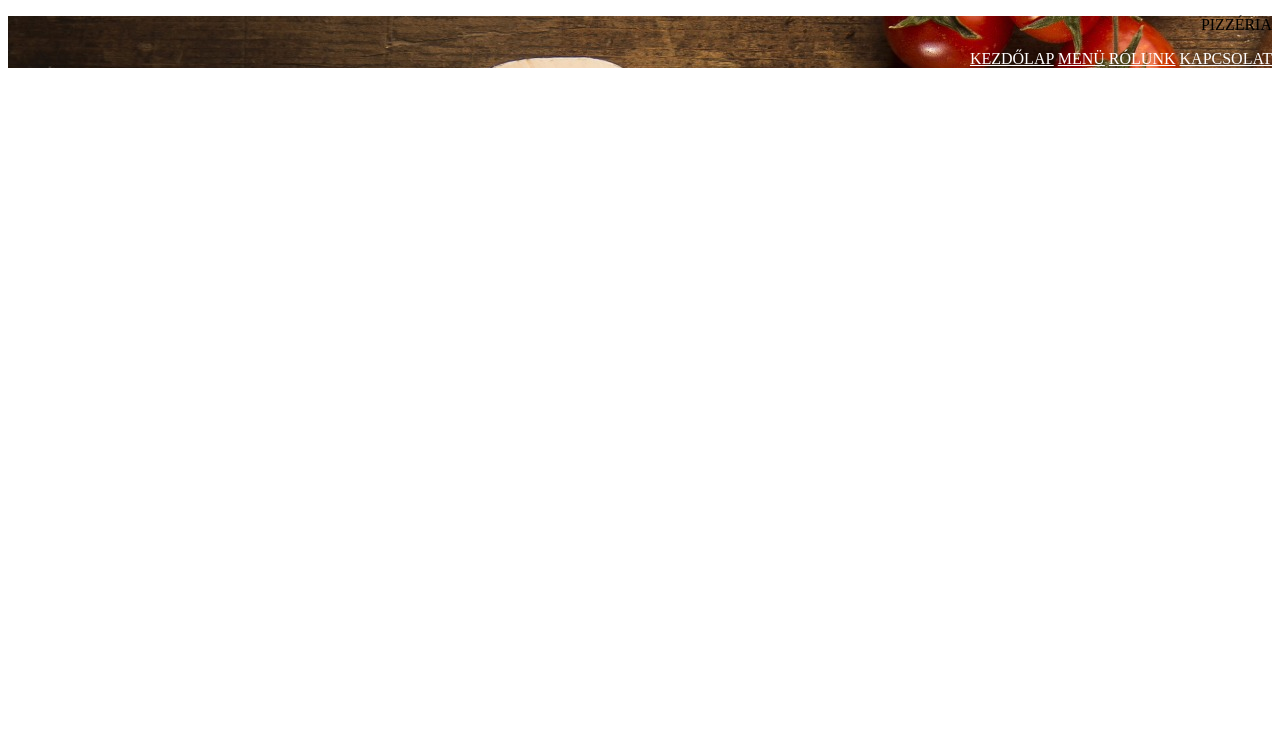
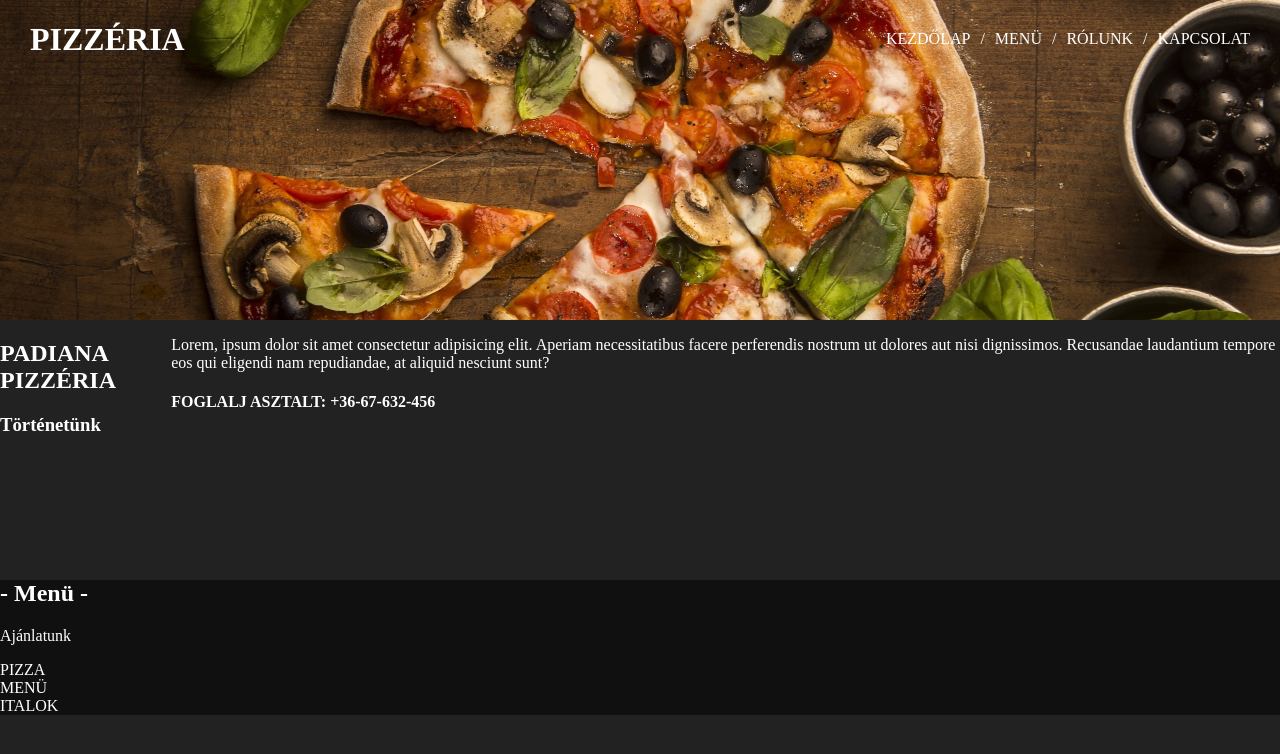
Before and after one commit to chenmester/pizza_weboldal, a plain HTML site: page index.html in a window 1280 px wide. Drawn offline with Linux system fonts and the light colour scheme.

Commit message:
2.ora folytatas nav,tartalom, menu resz a htmlben

```diff
--- a/index.html
+++ b/index.html
@@ -8,15 +8,40 @@
 </head>
 <body>
     <div class="container">
-        <div class="nav">
-            <p>PIZZÉRIA</p>
+        <div class="header">
+        <div class="ball">
+            <h1>PIZZÉRIA</h1>
+        </div>
+        <div class="jobb">
             <a href="#">KEZDŐLAP</a>
+            /
             <a href="#">MENÜ</a>
+            /
             <a href="#">RÓLUNK</a>
+            /
             <a href="#">KAPCSOLAT</a>
         </div>
-        <div class="tartalom"></div>
-        <div class="menu"></div>
+        </div>
+        <div class="tartalom">
+            <div class="ball-tartalom">
+                <h2>PADIANA PIZZÉRIA</h2>
+                <h3>Történetünk</h3>
+            </div>
+            <div class="jobb-tartalom">
+                <p>Lorem, ipsum dolor sit amet consectetur adipisicing elit. Aperiam necessitatibus facere perferendis nostrum ut dolores aut nisi dignissimos. Recusandae laudantium tempore eos qui eligendi nam repudiandae, at aliquid nesciunt sunt?</p>
+                <h4>FOGLALJ ASZTALT: +36-67-632-456</h4>
+            </div>
+        </div>
+        <div class="menu">
+            <h2>- Menü -</h2>
+            <p>Ajánlatunk</p>
+            <p></p>
+            <div class="gombok">
+                <div class="gomb1">PIZZA</div>
+                <div class="gomb2">MENÜ</div>
+                <div class="gomb3">ITALOK</div>
+            </div>
+        </div>
         <div class="specialitas"></div>
         <div class="footer"></div>
     </div>
--- a/style.css
+++ b/style.css
@@ -1,8 +1,44 @@
-.nav{
+body{
+    color: white;
+    margin: 0px;
+    background-color: rgb(34, 34, 34);
+}
+
+.header{
+    display: flex;
     background-image: url(img/pizzakep.jpg);
-    text-align: right;
+    background: linear-gradient(0,0,0,0);
+    background-size: cover;
+    background-position: center;
+    flex-direction: row;
+    justify-content: space-between;
+    height: 40vh;
+}
+
+.ball{
+    margin-left: 30px;
+}
+
+.jobb{
+    display: flex;
+    align-items: flex-start;
+    gap: 10px;
+    margin: 20px;
+    padding: 10px;
 }
 
 a{
+    text-align: right;
     color: white;
+    text-decoration: none;
 }
+
+.tartalom{
+    display: flex;
+    flex-direction: row;
+    height: 30vh;
+}
+
+.menu{
+    background-color: rgb(16, 16, 16);
+}
```
